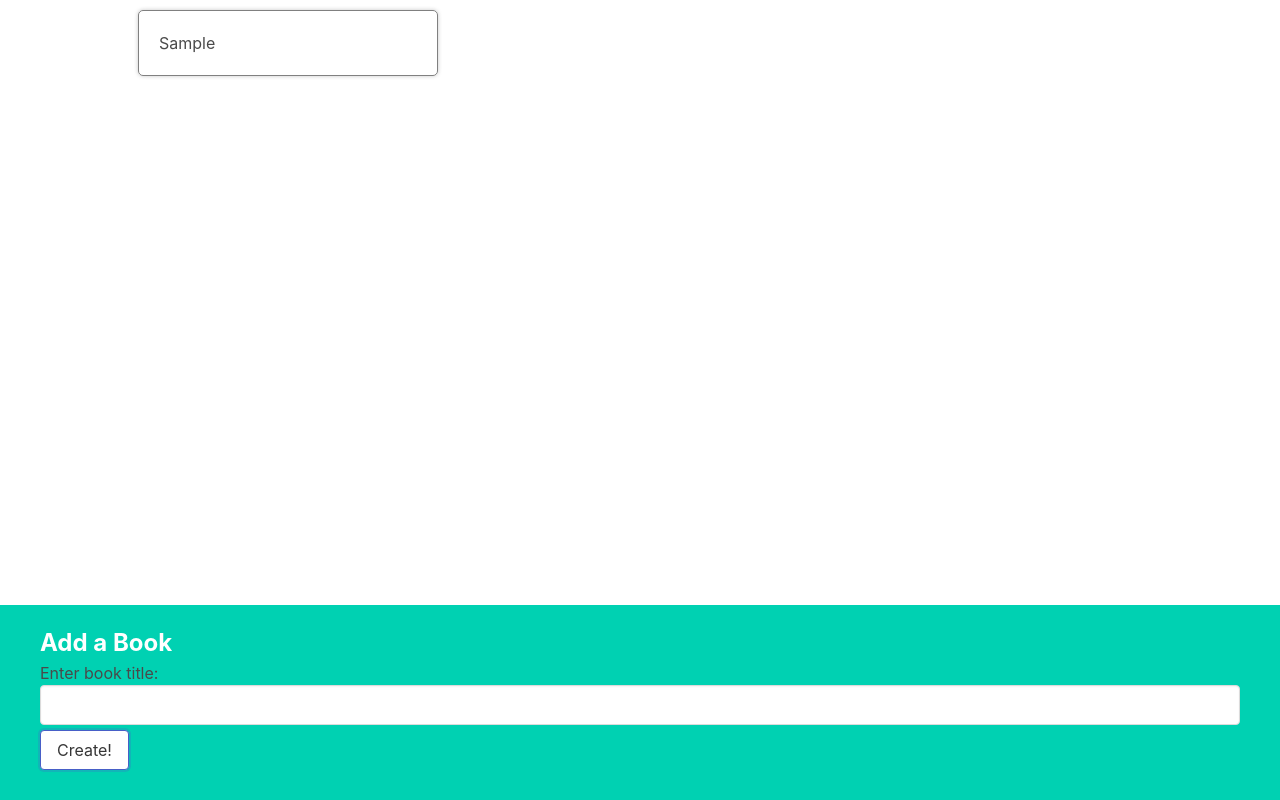
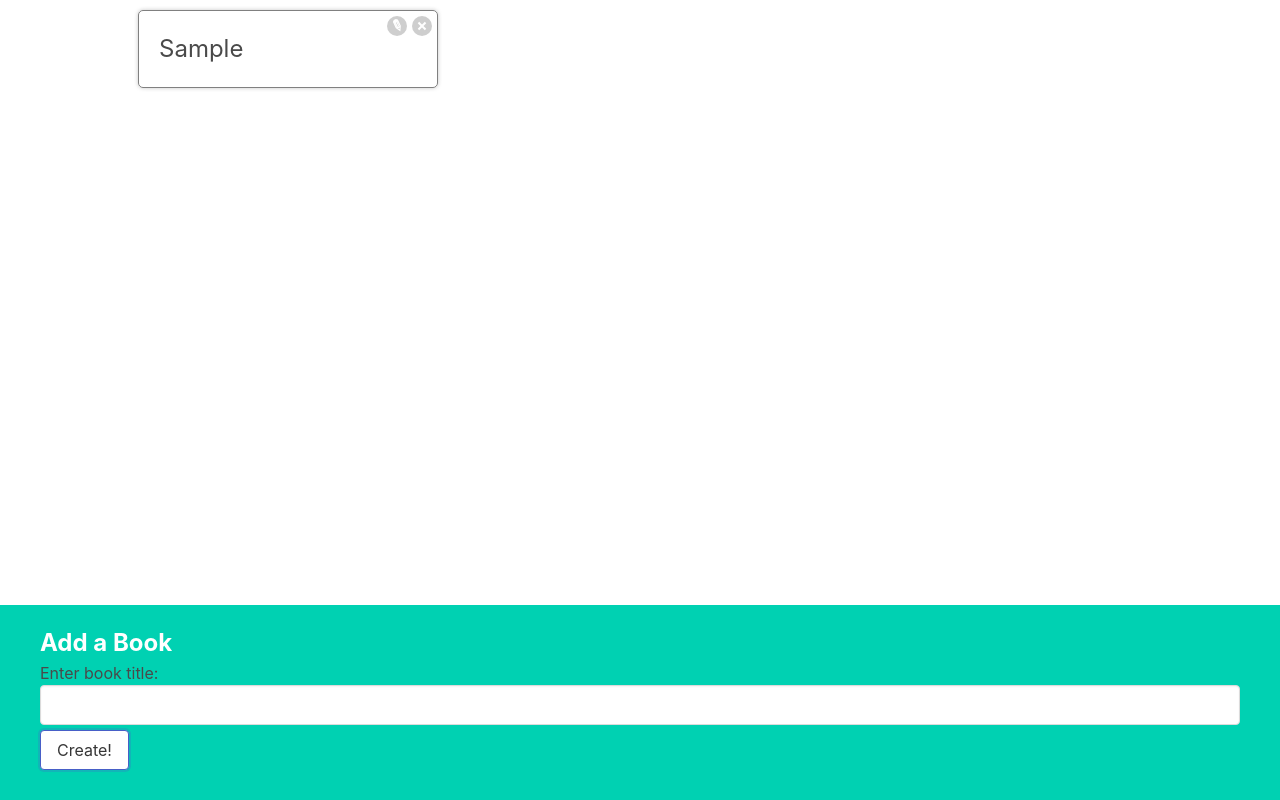
Before and after one commit to me-coderaider/react-form-handling, a React (Create React App) app: page / in a window 1280 px wide. Both pictures are taken after typing "Sample" into the empty fields and a click on the button "Create!". Built offline with nearby package versions, Linux system fonts and the light colour scheme.

Commit message:
Togging form display in BookShow component

```diff
--- a/src/App.js
+++ b/src/App.js
@@ -19,9 +19,16 @@
         setBooks(updatedBooks);
     };
 
+    const deleteBookById = (id) => {
+        const updatedBooks = books.filter((book) => {
+            return book.id !== id;
+        });
+        setBooks(updatedBooks);
+    };
+
     return (
         <div className="app">
-            <BookList books={books} />
+            <BookList books={books} onDelete={deleteBookById} />
             <BookCreate onCreate={createBook} />
         </div>
     );
--- a/src/components/BookList.js
+++ b/src/components/BookList.js
@@ -1,8 +1,8 @@
 import BookShow from "./BookShow";
 
-function BookList({ books }) {
+function BookList({ books, onDelete }) {
     const renderedBooks = books.map((book) => {
-        return <BookShow key={book.id} book={book} />;
+        return <BookShow key={book.id} book={book} onDelete={onDelete} />;
     });
 
     return <div className="book-list">{renderedBooks}</div>;
--- a/src/components/BookShow.js
+++ b/src/components/BookShow.js
@@ -1,5 +1,35 @@
-function BookShow({ book }) {
-    return <div className="book-show">{book.title}</div>;
+import { useState } from "react";
+import BookEdit from "./BookEdit";
+
+function BookShow({ book, onDelete }) {
+    const [showEdit, setShowEdit] = useState(false);
+
+    const handleDeleteClick = () => {
+        onDelete(book.id);
+    };
+
+    const handleEditClick = () => {
+        setShowEdit(!showEdit);
+    };
+
+    let content = <h3>{book.title}</h3>;
+    if (showEdit) {
+        content = <BookEdit />;
+    }
+
+    return (
+        <div className="book-show">
+            <div>{content}</div>
+            <div className="actions">
+                <button className="edit" onClick={handleEditClick}>
+                    Edit
+                </button>
+                <button className="delete" onClick={handleDeleteClick}>
+                    Delete
+                </button>
+            </div>
+        </div>
+    );
 }
 
 export default BookShow;
```
